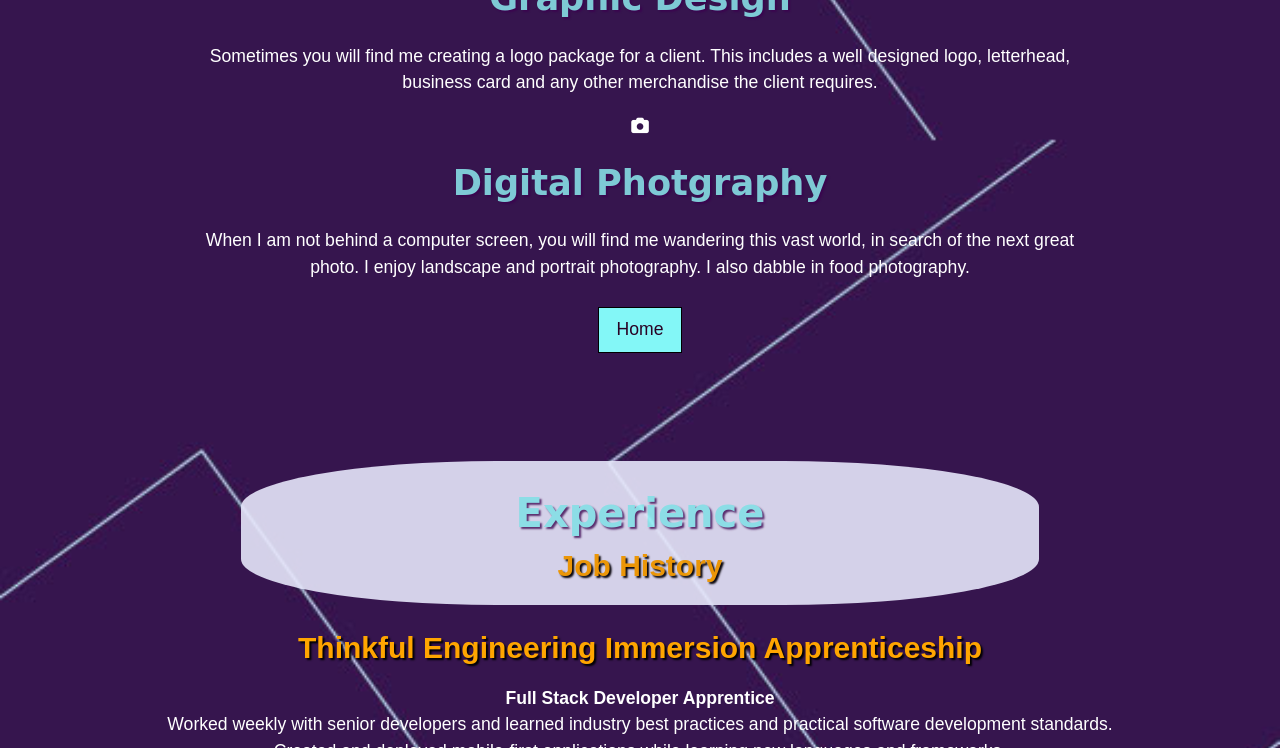
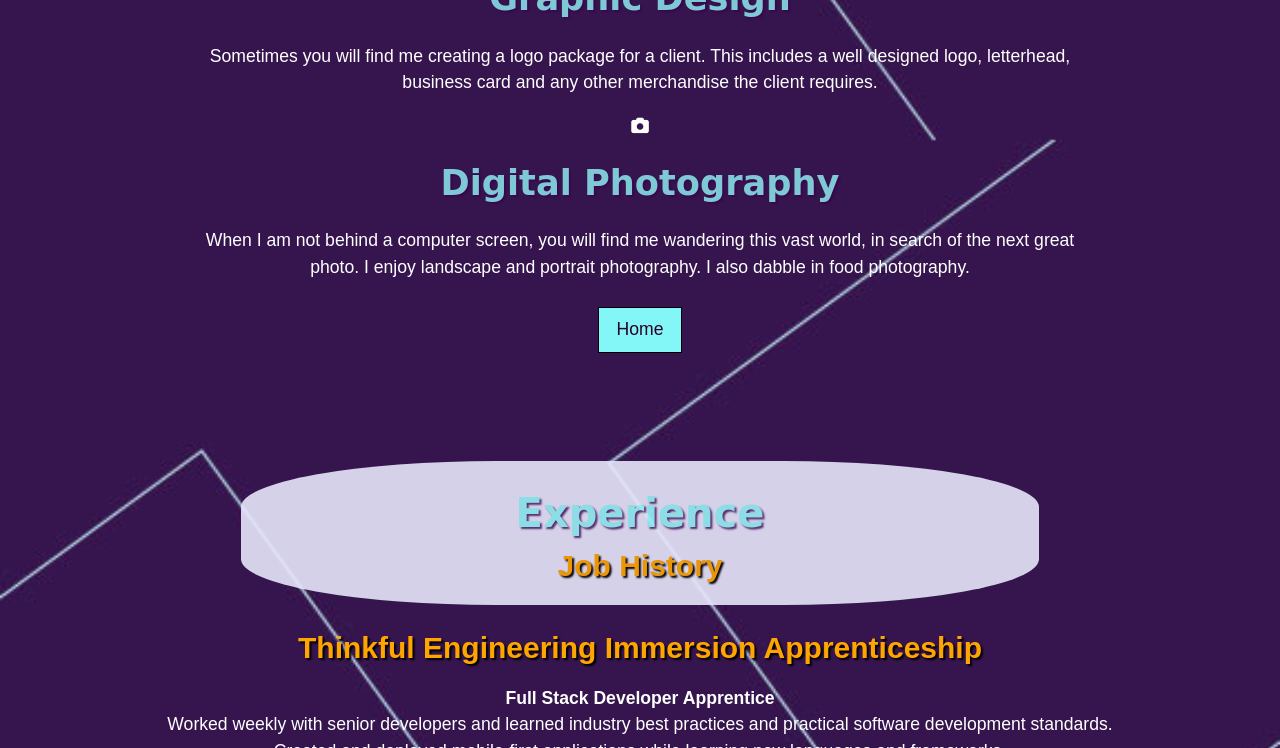
Before and after one commit to cmchapman75/Cyras_Bag_O_Tricks_Portfolio, a plain HTML site: page index.html in a window 1280 px wide. Shown: the part 3700-4448 px from the top of the page. Drawn offline with nearby package versions, Linux system fonts and the light colour scheme; a web font is replaced by a local one.

Commit message:
Update index.html

```diff
--- a/index.html
+++ b/index.html
@@ -212,7 +212,7 @@
             </div>
             <div class="icon-container">
                 <i class="fas fa-camera"></i>
-              <h2 class="content-title">Digital Photgraphy</h2>
+              <h2 class="content-title">Digital Photography</h2>
                 <p>
                     When I am not behind a computer screen, you will find me wandering this vast world,
                     in search of the next great photo. I enjoy landscape and portrait photography.  I also
```
